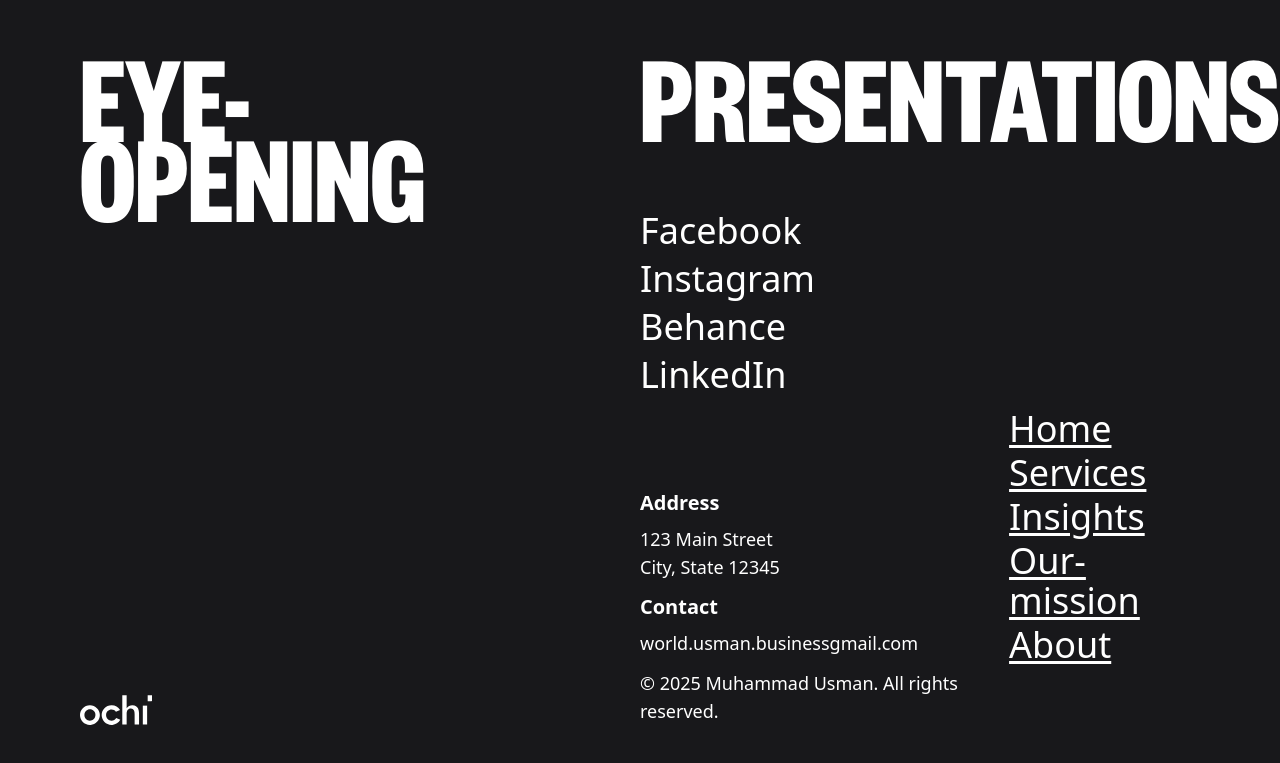
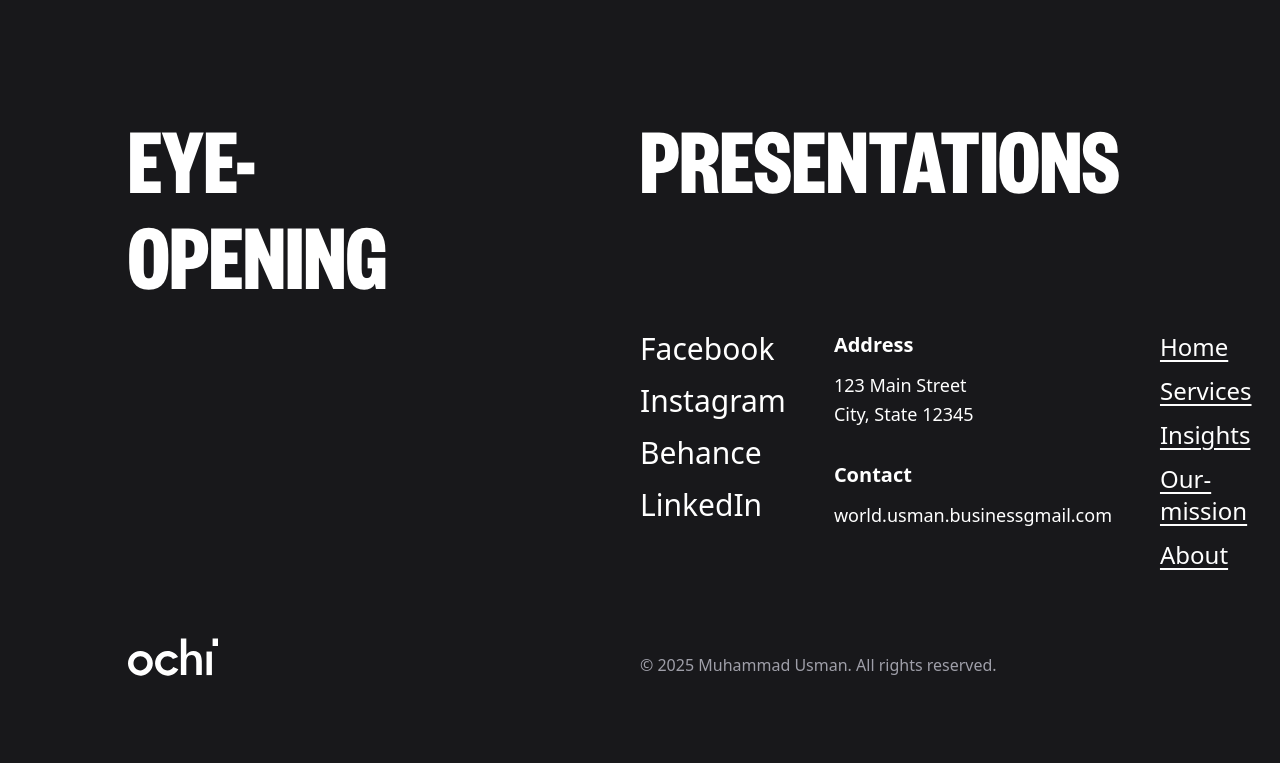
Before and after one commit to usmanworld0/Ochi-Design, a Next.js app: page / in a window 1280 px wide. Shown: the part 5860-6623 px from the top of the page. Built offline with nearby package versions, Linux system fonts and the light colour scheme.

Commit message:
responsiveness fixed

```diff
--- a/app/components/Footer.js
+++ b/app/components/Footer.js
@@ -2,14 +2,14 @@ import React from 'react'
 
 const Footer = () => {
 return (
-    <div data-scroll data-scroll-section data-scroll-speed="0.2" className='w-full min-h-screen lg:h-screen bg-zinc-900 p-6 sm:p-10 md:p-16 lg:p-20 flex flex-col lg:flex-row justify-start lg:justify-between gap-6 lg:gap-0'>
-        <div className='lg:w-1/2 font-[Founders_Grotesk_X-Cond] flex flex-col justify-start lg:justify-between'>
+    <div data-scroll data-scroll-section data-scroll-speed="0.2" className='w-full min-h-screen lg:h-screen bg-zinc-900 p-6 sm:p-10 md:p-16 lg:p-24 xl:p-32 flex flex-col lg:flex-row justify-start lg:justify-between gap-6 lg:gap-12 xl:gap-16'>
+        <div className='lg:w-1/2 font-[Founders_Grotesk_X-Cond] flex flex-col justify-start lg:justify-between lg:h-full'>
         <div className='heading mb-6 lg:mb-0'>
- <h1 className='text-5xl sm:text-6xl md:text-7xl lg:text-8xl xl:text-9xl leading-tight sm:leading-snug md:leading-20'>EYE-</h1>
-        <h1 className='text-5xl sm:text-6xl md:text-7xl lg:text-8xl xl:text-9xl leading-tight sm:leading-snug md:leading-20'>OPENING</h1>
+ <h1 className='text-5xl sm:text-6xl md:text-7xl lg:text-7xl xl:text-8xl leading-tight sm:leading-snug md:leading-20 lg:leading-none'>EYE-</h1>
+        <h1 className='text-5xl sm:text-6xl md:text-7xl lg:text-7xl xl:text-8xl leading-tight sm:leading-snug md:leading-20 lg:leading-none'>OPENING</h1>
         </div>
-        <div className='logo-container'>
-        <svg className="w-16 h-8 sm:w-18 sm:h-9 md:w-20 md:h-10 lg:w-[72px] lg:h-[30px]" viewBox="0 0 72 30" fill="none" xmlns="http://www.w3.org/2000/svg">
+        <div className='logo-container lg:mt-8'>
+        <svg className="w-16 h-8 sm:w-18 sm:h-9 md:w-20 md:h-10 lg:w-[80px] lg:h-[35px] xl:w-[90px] xl:h-[40px]" viewBox="0 0 72 30" fill="none" xmlns="http://www.w3.org/2000/svg">
                                 <path d="M9.8393 10.2032C4.22951 10.3257 -0.0459221 14.7356 0.000372391 20.2752C0.0412204 25.3548 4.57808 30.3608 10.6862 29.9226C15.5145 29.5768 19.9015 25.4119 19.8525 20.0057C19.8035 14.5995 15.1904 10.0916 9.8393 10.2032ZM9.89649 25.7005C6.87101 25.7005 4.39834 23.1144 4.40924 19.9839C4.39525 19.2507 4.52792 18.522 4.79947 17.8407C5.07102 17.1594 5.47597 16.5392 5.99056 16.0164C6.50515 15.4937 7.11902 15.0789 7.79613 14.7966C8.47324 14.5142 9.19995 14.3698 9.93362 14.372C10.6673 14.3742 11.3931 14.5228 12.0686 14.8092C12.744 15.0956 13.3554 15.514 13.8668 16.0398C14.3783 16.5656 14.7796 17.1882 15.0471 17.8711C15.3146 18.554 15.4429 19.2834 15.4246 20.0166C15.4409 23.1008 12.9111 25.7059 9.88832 25.7005H9.89649Z" fill="currentColor"></path>
                                 <path d="M62.8086 29.4855H67.1222V10.6372H62.8086V29.4855Z" fill="currentColor"></path>
                                 <path d="M67.6816 0.172852V6.13439H71.5322C71.6738 6.13439 71.8046 6.13439 72.0006 6.11534V0.172852H67.6816Z" fill="currentColor"></path>
@@ -19,42 +19,40 @@ return (
  </div>
 
         </div>
-        <div className='lg:w-1/2 flex flex-col justify-start lg:justify-between' >
-             <h1 className='text-5xl sm:text-6xl md:text-7xl lg:text-8xl xl:text-9xl leading-tight sm:leading-snug md:leading-20 font-[Founders_Grotesk_X-Cond] pb-6 md:pb-8 lg:pb-10'>PRESENTATIONS</h1>
-             <div className='social-links mb-6 lg:mb-0'>
-             {['Facebook','Instagram','Behance','LinkedIn'].map((items,index)=>{
-                            return <a key={index} className='block font-light text-xl sm:text-2xl md:text-3xl lg:text-4xl mb-2' href='#'>{items}</a>
+        <div className='lg:w-1/2 flex flex-col justify-start lg:justify-between lg:h-full' >
+             <h1 className='text-5xl sm:text-6xl md:text-7xl lg:text-7xl xl:text-8xl leading-tight sm:leading-snug md:leading-20 lg:leading-none font-[Founders_Grotesk_X-Cond] pb-6 md:pb-8 lg:pb-12 xl:pb-16'>PRESENTATIONS</h1>
+
+             <div className='middle-content flex flex-col lg:flex-row lg:justify-between lg:items-start gap-6 lg:gap-8 xl:gap-12'>
+                <div className='social-links'>
+                    {['Facebook','Instagram','Behance','LinkedIn'].map((items,index)=>{
+                        return <a key={index} className='block font-light text-xl sm:text-2xl md:text-3xl lg:text-2xl xl:text-3xl mb-3 lg:mb-4 hover:text-[#CDEA68] transition-colors duration-300' href='#'>{items}</a>
                     })}
-             </div>
-             <div className='dets flex flex-col lg:flex-row justify-between gap-6 lg:gap-0'>
+                </div>
 
-              <div className='contactleft-info text-white '>
-
-                    <div className='address mb-3 lg:pt-20 '>
-                         <h3 className='text-lg sm:text-xl font-semibold mb-2'>Address</h3>
-                         <p className='text-base sm:text-lg'>123 Main Street</p>
-                         <p className='text-base sm:text-lg'>City, State 12345</p>
+                <div className='contact-info text-white'>
+                    <div className='address mb-6 lg:mb-8'>
+                         <h3 className='text-lg sm:text-xl lg:text-lg xl:text-xl font-semibold mb-3'>Address</h3>
+                         <p className='text-base sm:text-lg lg:text-base xl:text-lg leading-relaxed'>123 Main Street</p>
+                         <p className='text-base sm:text-lg lg:text-base xl:text-lg leading-relaxed'>City, State 12345</p>
                     </div>
-                    <div className='email mb-3'>
-                         <h3 className='text-lg sm:text-xl font-semibold mb-2'>Contact</h3>
-                         <a href='mailto:muhammad.usman@gmail.com' className='text-base sm:text-lg hover:underline'>
+                    <div className='email mb-6 lg:mb-8'>
+                         <h3 className='text-lg sm:text-xl lg:text-lg xl:text-xl font-semibold mb-3'>Contact</h3>
+                         <a href='mailto:muhammad.usman@gmail.com' className='text-base sm:text-lg lg:text-base xl:text-lg hover:text-[#CDEA68] hover:underline transition-colors duration-300 leading-relaxed'>
                                 world.usman.businessgmail.com
                          </a>
                     </div>
-                    <div className='copyright'>
-                         <p className='text-base sm:text-lg'>© 2025 Muhammad Usman. All rights reserved.</p>
-                    </div>
-             </div>
-             <div className='contactright-info text-white '>
-                             {['Home','Services','Insights','Our-mission','About'].map((items,index)=>{
-                            return <a key={index} className='block font-light text-xl sm:text-2xl md:text-3xl lg:text-4xl underline-offset-3 underline mb-1' href='#'>{items}</a>
+                </div>
+
+                <div className='navigation-links text-white'>
+                    {['Home','Services','Insights','Our-mission','About'].map((items,index)=>{
+                        return <a key={index} className='block font-light text-xl sm:text-2xl md:text-3xl lg:text-xl xl:text-2xl underline-offset-4 underline mb-2 lg:mb-3 hover:text-[#CDEA68] transition-colors duration-300' href='#'>{items}</a>
                     })}
+                </div>
              </div>
 
+             <div className='copyright-section mt-6 lg:mt-8'>
+                 <p className='text-base sm:text-lg lg:text-sm xl:text-base text-zinc-400'>© 2025 Muhammad Usman. All rights reserved.</p>
              </div>
-
-
-
         </div>
     </div>
 )
--- a/app/components/Navbar.js
+++ b/app/components/Navbar.js
@@ -1,8 +1,36 @@
-import React from 'react'
+import React, { useState, useEffect } from 'react'
 
 const Navbar = () => {
+  const [isVisible, setIsVisible] = useState(true)
+  const [lastScrollY, setLastScrollY] = useState(0)
+
+  useEffect(() => {
+    const controlNavbar = () => {
+      const currentScrollY = window.scrollY
+
+      if (currentScrollY < lastScrollY || currentScrollY < 100) {
+        // Scrolling up or near the top
+        setIsVisible(true)
+      } else {
+        // Scrolling down
+        setIsVisible(false)
+      }
+
+      setLastScrollY(currentScrollY)
+    }
+
+    window.addEventListener('scroll', controlNavbar)
+
+    // Cleanup function
+    return () => {
+      window.removeEventListener('scroll', controlNavbar)
+    }
+  }, [lastScrollY])
+
   return (
-    <div className='fixed z-[999] w-full px-6 sm:px-10 md:px-15 py-4 sm:py-6 md:py-7 font-["Neue Montreal"] flex justify-between items-center'>
+    <div className={`fixed z-[999] w-full px-6 sm:px-10 md:px-15 py-4 sm:py-6 md:py-7 font-["Neue Montreal"] flex justify-between items-center transition-transform duration-300 ease-in-out ${
+      isVisible ? 'translate-y-0' : '-translate-y-full'
+    }`}>
         <div className='logo'>
             <svg className="w-12 h-5 sm:w-16 sm:h-6 md:w-[60px] md:h-[25px] lg:w-[72px] lg:h-[30px]" viewBox="0 0 72 30" fill="none" xmlns="http://www.w3.org/2000/svg">
 									<path d="M9.8393 10.2032C4.22951 10.3257 -0.0459221 14.7356 0.000372391 20.2752C0.0412204 25.3548 4.57808 30.3608 10.6862 29.9226C15.5145 29.5768 19.9015 25.4119 19.8525 20.0057C19.8035 14.5995 15.1904 10.0916 9.8393 10.2032ZM9.89649 25.7005C6.87101 25.7005 4.39834 23.1144 4.40924 19.9839C4.39525 19.2507 4.52792 18.522 4.79947 17.8407C5.07102 17.1594 5.47597 16.5392 5.99056 16.0164C6.50515 15.4937 7.11902 15.0789 7.79613 14.7966C8.47324 14.5142 9.19995 14.3698 9.93362 14.372C10.6673 14.3742 11.3931 14.5228 12.0686 14.8092C12.744 15.0956 13.3554 15.514 13.8668 16.0398C14.3783 16.5656 14.7796 17.1882 15.0471 17.8711C15.3146 18.554 15.4429 19.2834 15.4246 20.0166C15.4409 23.1008 12.9111 25.7059 9.88832 25.7005H9.89649Z" fill="currentColor"></path>
```
